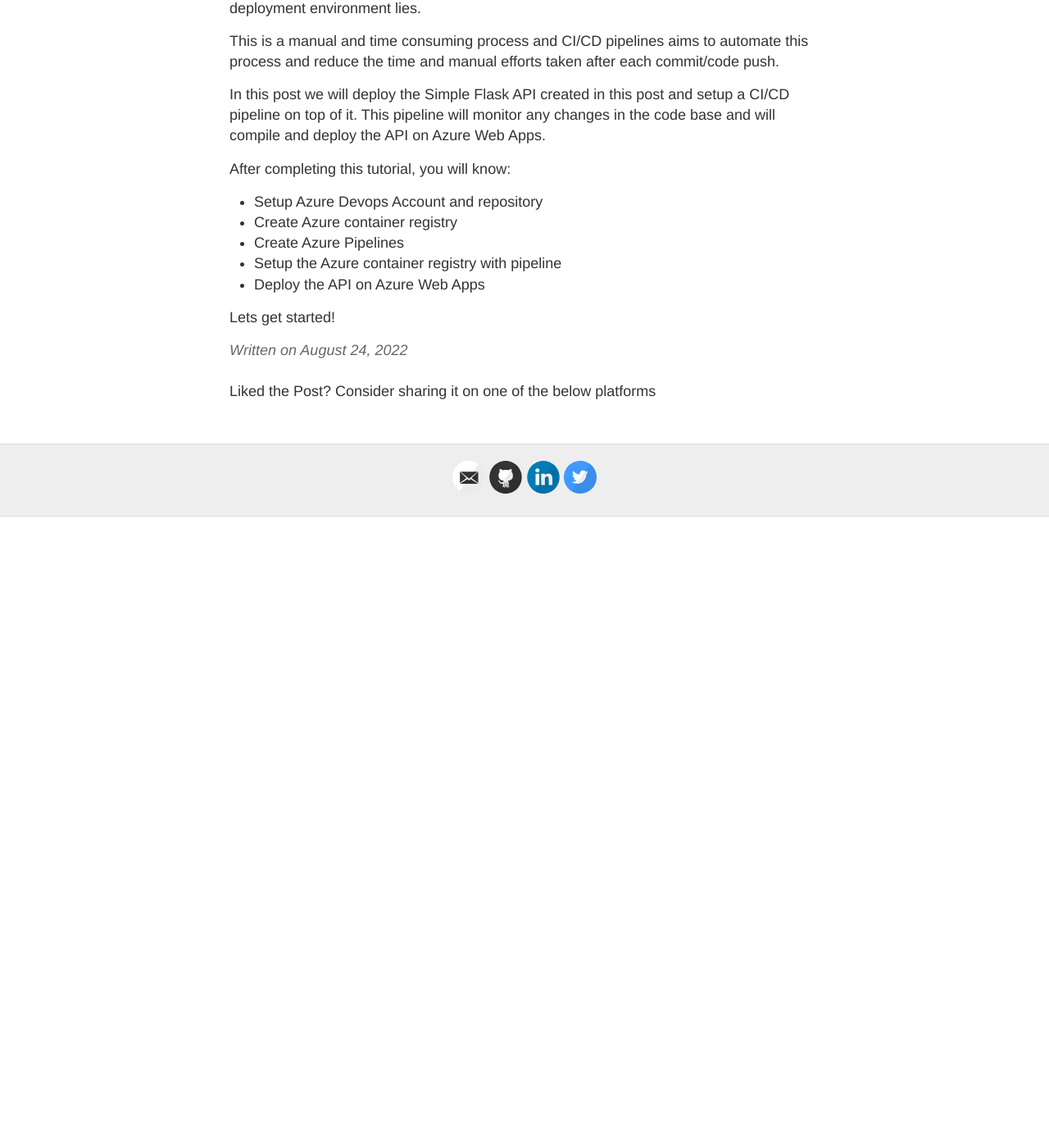
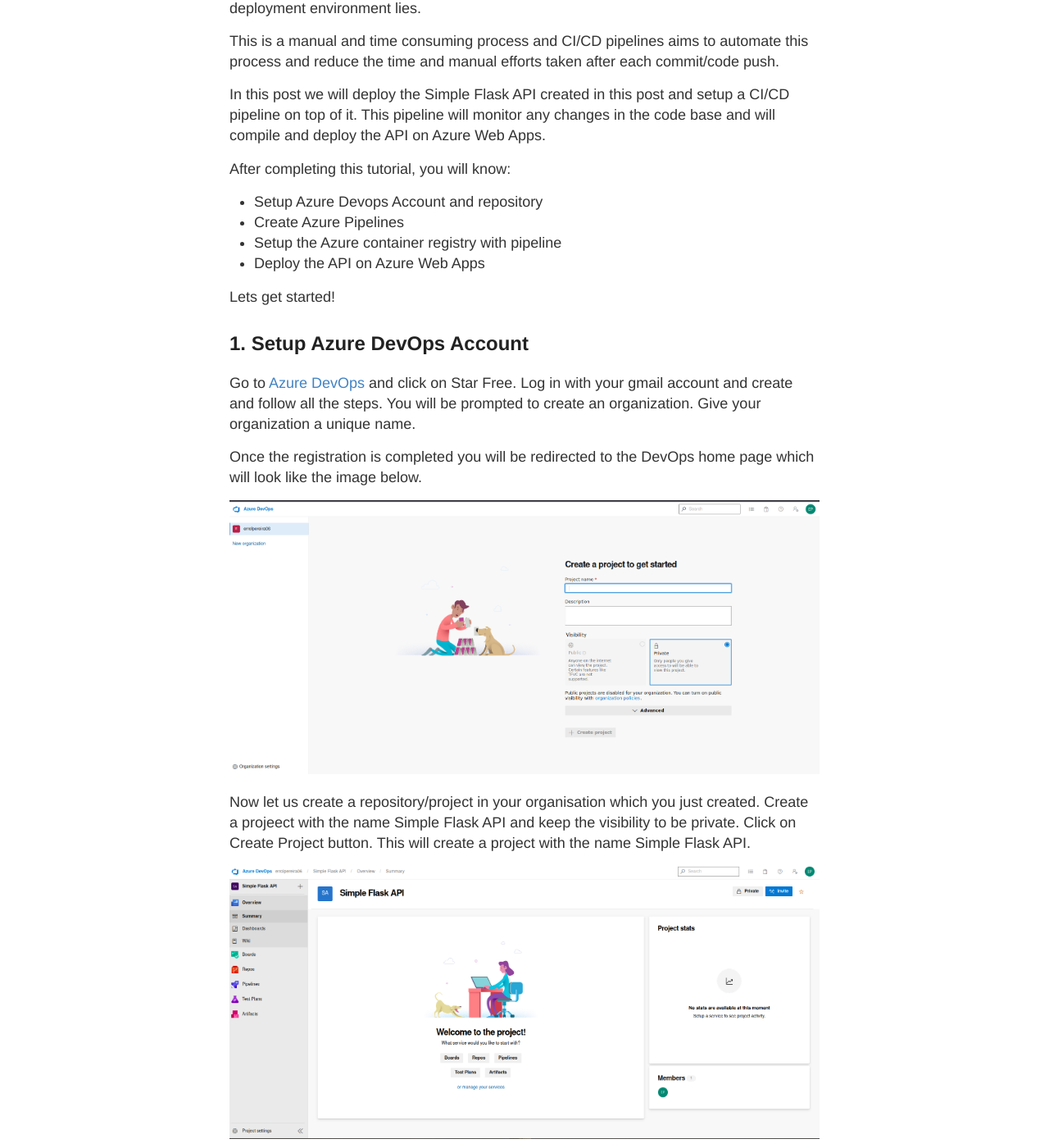
Before and after one commit to errolPereira/errolPereira.github.io, a Jekyll site: the page built from _posts/2022-08-24-how_to_create_CI_CD_pipeline_using_azure_devops.md, in a window 1280 px wide and 1400 px high, scrolled down 1229 px. Shown: the whole window at 82% size. Built offline with Jekyll 4.4.1, drawn with Linux system fonts in a browser that asks for light colours; comment, search, counter and statistics services are not loaded; before the commit the page ends 1859 px from its top, so only the background shows below that; some of the changed text lies outside the part shown.

Commit message:
Update 2022-08-24-how_to_create_CI_CD_pipeline_using_azure_devops.md

```diff
--- a/_posts/2022-08-24-how_to_create_CI_CD_pipeline_using_azure_devops.md
+++ b/_posts/2022-08-24-how_to_create_CI_CD_pipeline_using_azure_devops.md
@@ -6,7 +6,7 @@
 ---
 In this post I will show you how to create and setup a simple CI/CD pipeline using Azure DevOps.
 
-Continuous Integration and Continuous deployement aka CI/CD is a concept to reduce the gap or time between developing and deploying an application.
+[Continuous Integration and Continuous deployement](https://www.simplilearn.com/tutorials/devops-tutorial/continuous-delivery-and-continuous-deployment) aka CI/CD is a concept to reduce the gap or time between developing and deploying an application.
 
 ![CI CD Pipeline]({{site.baseurl}}/images/ci_cd_display_pic.jpg)
 
@@ -18,9 +18,28 @@
 
 After completing this tutorial, you will know:
 - Setup Azure Devops Account and repository
-- Create Azure container registry
 - Create Azure Pipelines
 - Setup the Azure container registry with pipeline
 - Deploy the API on Azure Web Apps
 
 Lets get started!
+
+## 1. Setup Azure DevOps Account
+
+Go to [Azure DevOps](https://azure.microsoft.com/en-in/services/devops/) and click on Star Free. Log in with your gmail account and create and follow all the steps. You will be prompted to create an organization. Give your organization a unique name.
+
+Once the registration is completed you will be redirected to the DevOps home page which will look like the image below.
+
+![CI CD Pipeline]({{site.baseurl}}/images/home_page_devops.png)
+
+Now let us create a repository/project in your organisation which you just created. Create a projeect with the name Simple Flask API and keep the visibility to be private. Click on Create Project button. This will create a project with the name Simple Flask API.
+
+![CI CD Pipeline]({{site.baseurl}}/images/welcome_project_devops.png)
+
+Once you are in your project view on the left you will see Repos. Click on the Repos and it will show you how to import or add codes or files to your repository. The interface is just like the Github. Lets add the Simple Flask API code which we created in this [post](https://errolpereira.github.io/deploy_flask_api_using_docker_container/). Use this [link](https://github.com/errolPereira/blog_resources/tree/main/Flask%20API) to download the code files.
+
+Once you have added the codes in your azure repository you will see an output similar to the one below
+
+![CI CD Pipeline]({{site.baseurl}}/images/azure_simple_flask_api.png)
+
+## 2. Create Azure Pipelines
```
